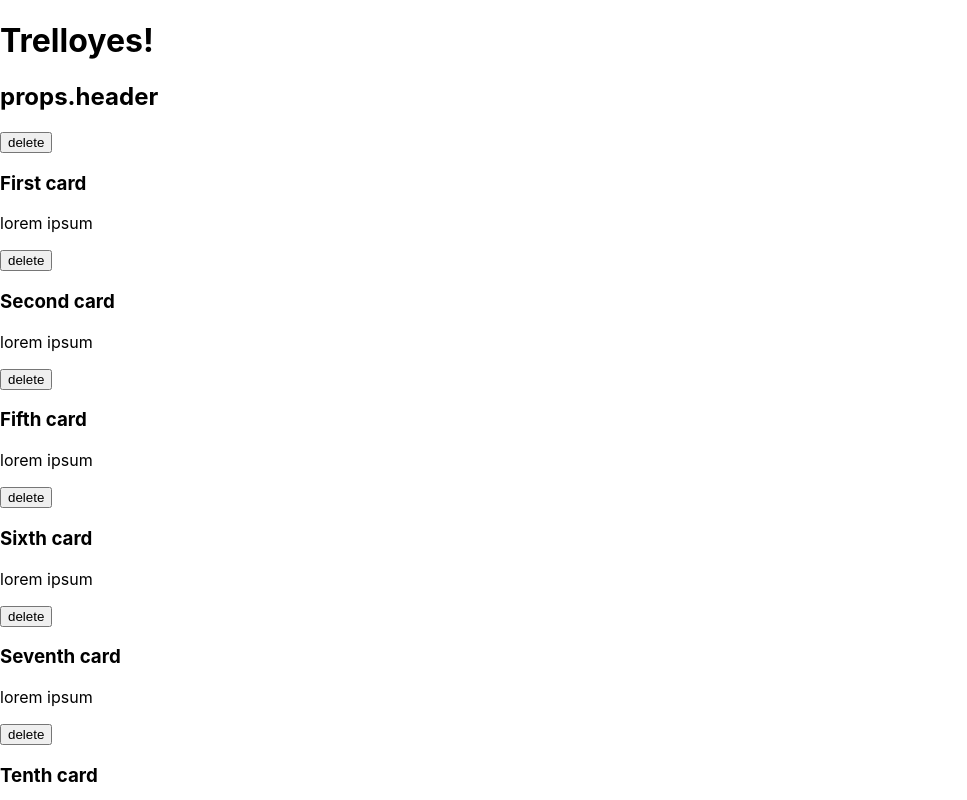
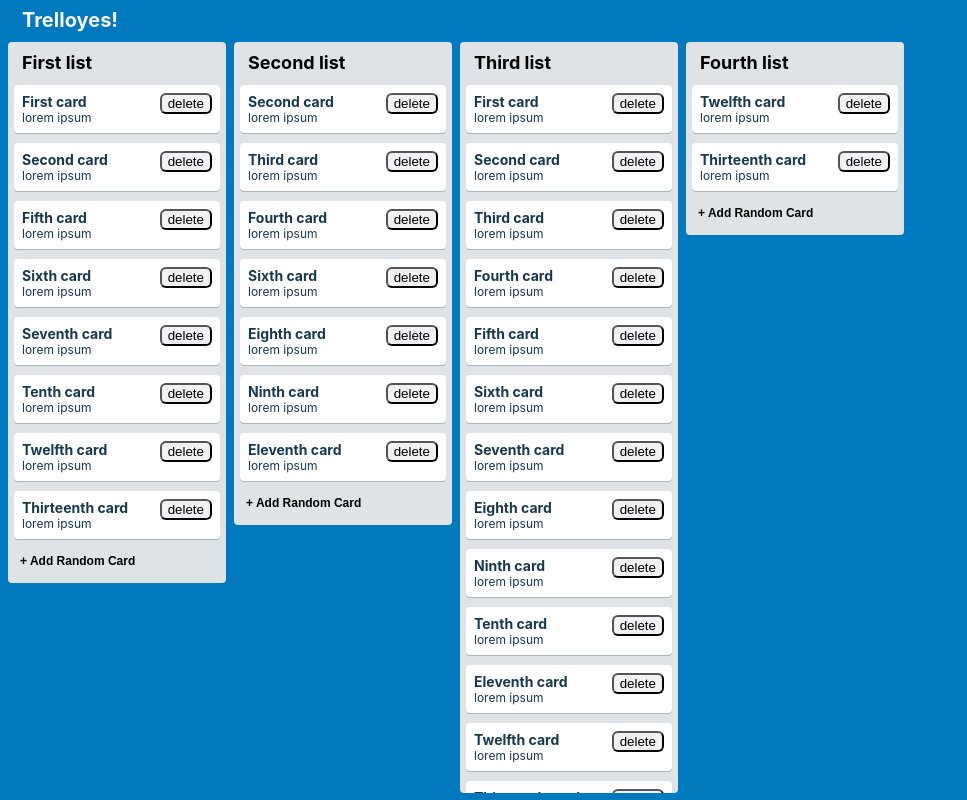
Before and after one commit to thinkful-ei-narwhal/trelloyes-delete-random-isaac-jacob, a React (Create React App) app: page / in a window 1280 px wide. Shown: the top 800 px of the page, without its empty margins (0-967 px from the left). Built offline with nearby package versions, Linux system fonts and the light colour scheme.

Commit message:
finished

```diff
--- /dev/null
+++ b/src/App.css
@@ -0,0 +1,19 @@
+.App {
+  min-height: calc(100vh - 16px);
+  min-width: calc(100vw - 16px);
+  background: #0079bf;
+  padding: 8px;
+  display: inline-flex;
+  flex-direction: column;
+}
+
+.App-header h1 {
+  margin: 0;
+  color: #f6f6f6;
+  font-size: 20px;
+  padding: 0 14px 10px;
+}
+
+.App-list {
+  display: flex;
+}
--- a/src/App.js
+++ b/src/App.js
@@ -1,6 +1,7 @@
 import React from 'react';
 //import Card from './Card';
 import List from './List';
+import './App.css';
 
 class App extends React.Component {
 	static defaultProps = {
--- /dev/null
+++ b/src/Card.css
@@ -0,0 +1,27 @@
+.Card {
+  border-radius: 4px;
+  background-color: #fff;
+  box-shadow: 0 1px 0 rgba(9,45,66,.25);
+  padding: 8px;
+  color: #17394d;
+}
+
+.Card {
+  margin-bottom: 10px;
+}
+
+.Card h3 {
+  font-size: 14px;
+  margin-bottom: 4px;
+}
+
+.Card p {
+  margin: 0;
+  font-size: 12px;
+}
+
+.Card button {
+  float: right;
+  background-color: #eff1f3;
+  border-radius: 6px;
+}
--- a/src/Card.js
+++ b/src/Card.js
@@ -1,4 +1,5 @@
 import React from 'react';
+import './Card.css';
 
 function Card(props) {
 	return (
--- /dev/null
+++ b/src/List.css
@@ -0,0 +1,49 @@
+.List {
+  min-width: 218px;
+}
+
+.List:not(:first-of-type) {
+  margin-left: 8px;
+}
+
+.List-header h2,
+.List-cards h3 {
+  margin: 0;
+}
+
+.List-header h2 {
+  font-size: 18px;
+  padding: 10px 8px 8px;
+}
+
+.List-header,
+.List-cards {
+  background-color: #dfe3e6;
+  padding: 0 6px 4px;
+}
+
+.List-header {
+  border-top-left-radius: 4px;
+  border-top-right-radius: 4px;
+}
+
+.List-cards {
+  border-bottom-left-radius: 4px;
+  border-bottom-right-radius: 4px;
+  padding-bottom: 10px;
+  max-height: calc(100vh - 102px);
+  overflow: auto;
+}
+
+.List-add-button {
+  background: none;
+  border: none;
+  font-size: 12px;
+  font-weight: bold;
+  padding: 5px 6px;
+  display: block;
+}
+
+.List-add-button:hover {
+  cursor: pointer;
+}
--- a/src/List.js
+++ b/src/List.js
@@ -1,11 +1,12 @@
 import React from 'react';
 import Card from './Card';
+import './List.css';
 
 const List = (props) => {
 	return (
 		<section className='List'>
 			<header className='List-header'>
-				<h2>props.header</h2>
+				<h2>{props.header}</h2>
 			</header>
 
 			<div className='List-cards'>
```
